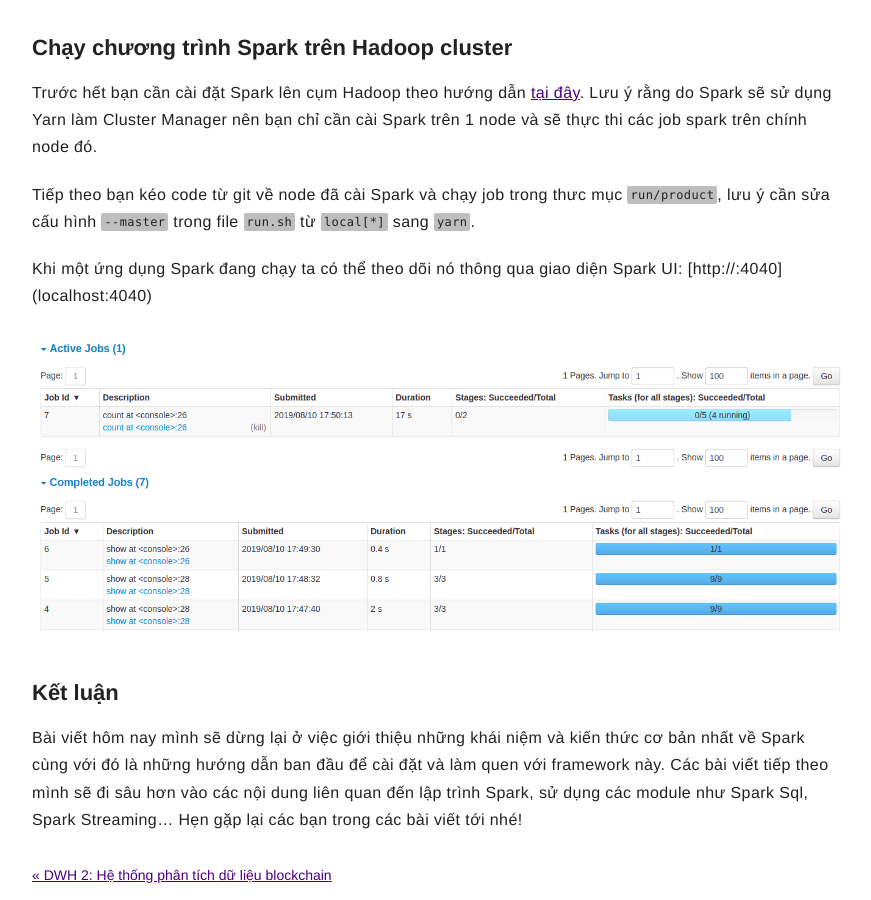
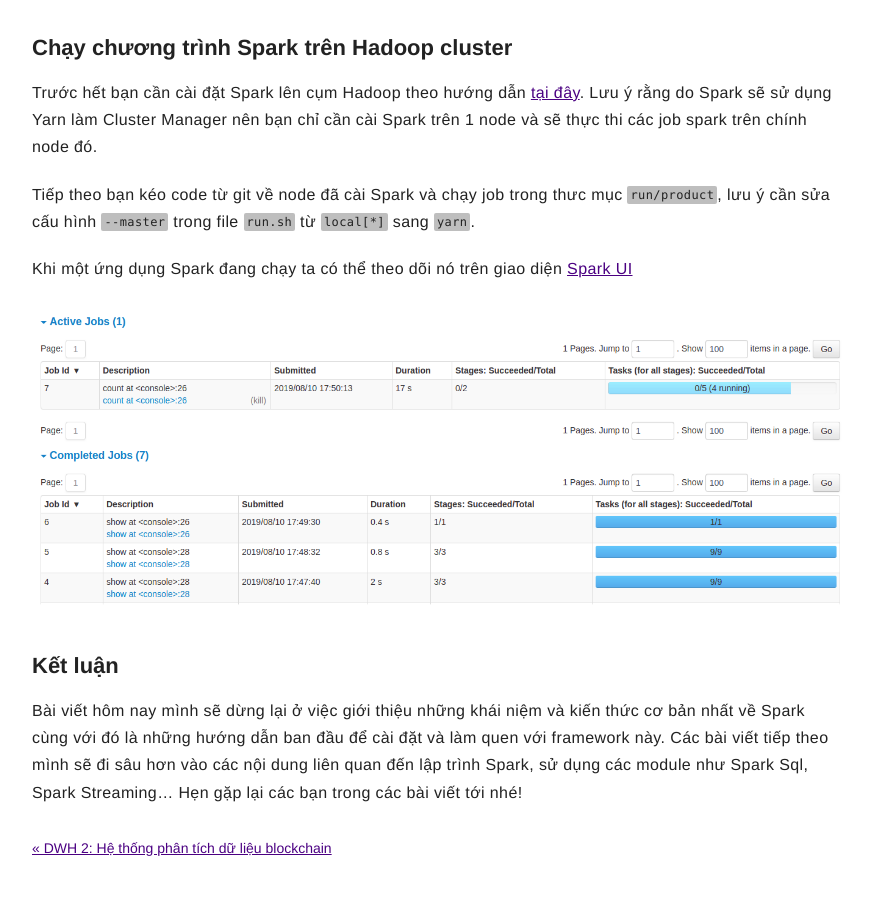
Before and after one commit to longcnttbkhn/longcnttbkhn.github.io, a Jekyll site: the page built from _posts/2023-02-18-huong-dan-spark-co-ban-cho-nguoi-moi.markdown, in a window 1280 px wide and 900 px high, scrolled down 3786 px. Shown: the whole window, without its empty margins (203-1074 px from the left). Built offline with Jekyll 4.4.1, drawn with Linux system fonts in a browser that asks for light colours; nearby versions of some CDN libraries.

Commit message:
update url

```diff
--- a/_posts/2023-02-18-huong-dan-spark-co-ban-cho-nguoi-moi.markdown
+++ b/_posts/2023-02-18-huong-dan-spark-co-ban-cho-nguoi-moi.markdown
@@ -121,7 +121,7 @@ Trước hết bạn cần cài đặt Spark lên cụm Hadoop theo hướng d
 
 Tiếp theo bạn kéo code từ git về node đã cài Spark và chạy job trong thưc mục `run/product`, lưu ý cần sửa cấu hình `--master` trong file `run.sh` từ `local[*]` sang `yarn`.
 
-Khi một ứng dụng Spark đang chạy ta có thể theo dõi nó thông qua giao diện Spark UI: [http://<driver-node>:4040](localhost:4040)
+Khi một ứng dụng Spark đang chạy ta có thể theo dõi nó trên giao diện [Spark UI](http://driver:4040)
 
 ![Spark UI](/assets/images/blog/bigdata/2023-02-18/spark-ui.png)
 
```
